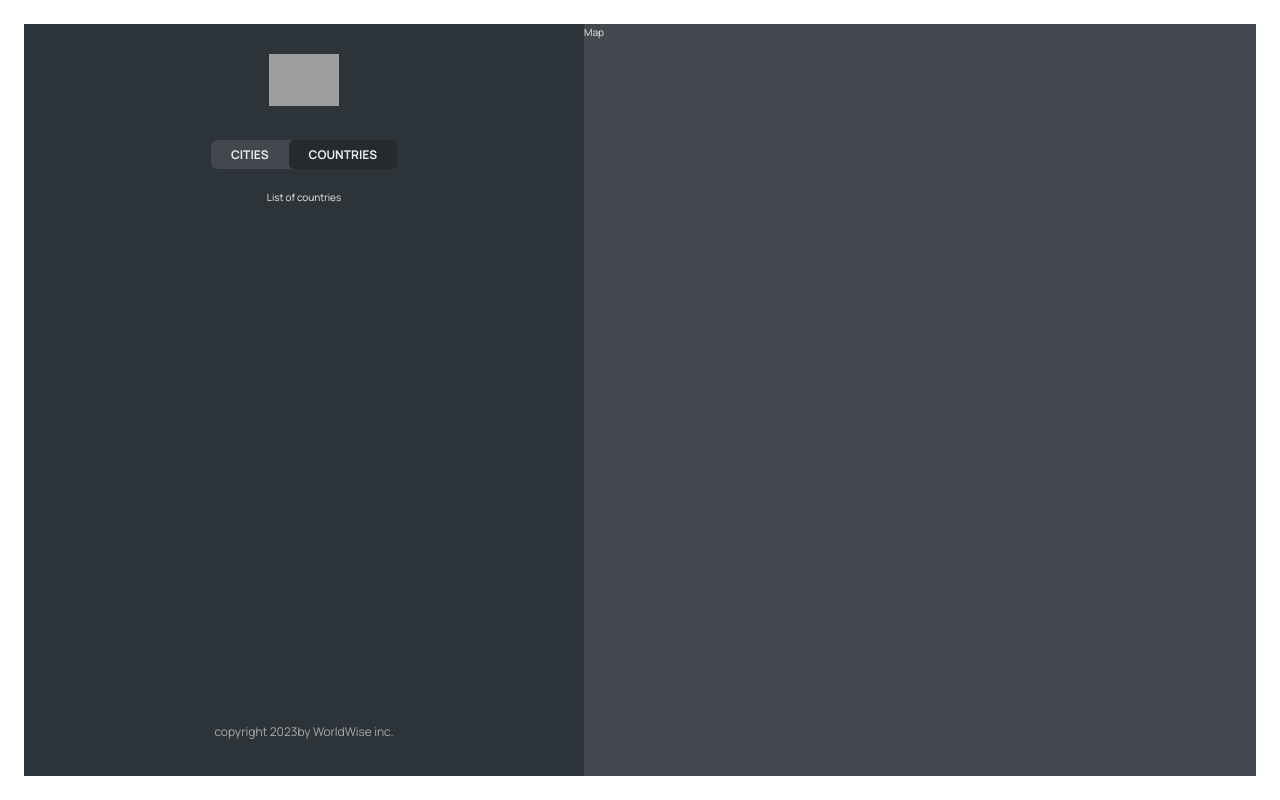
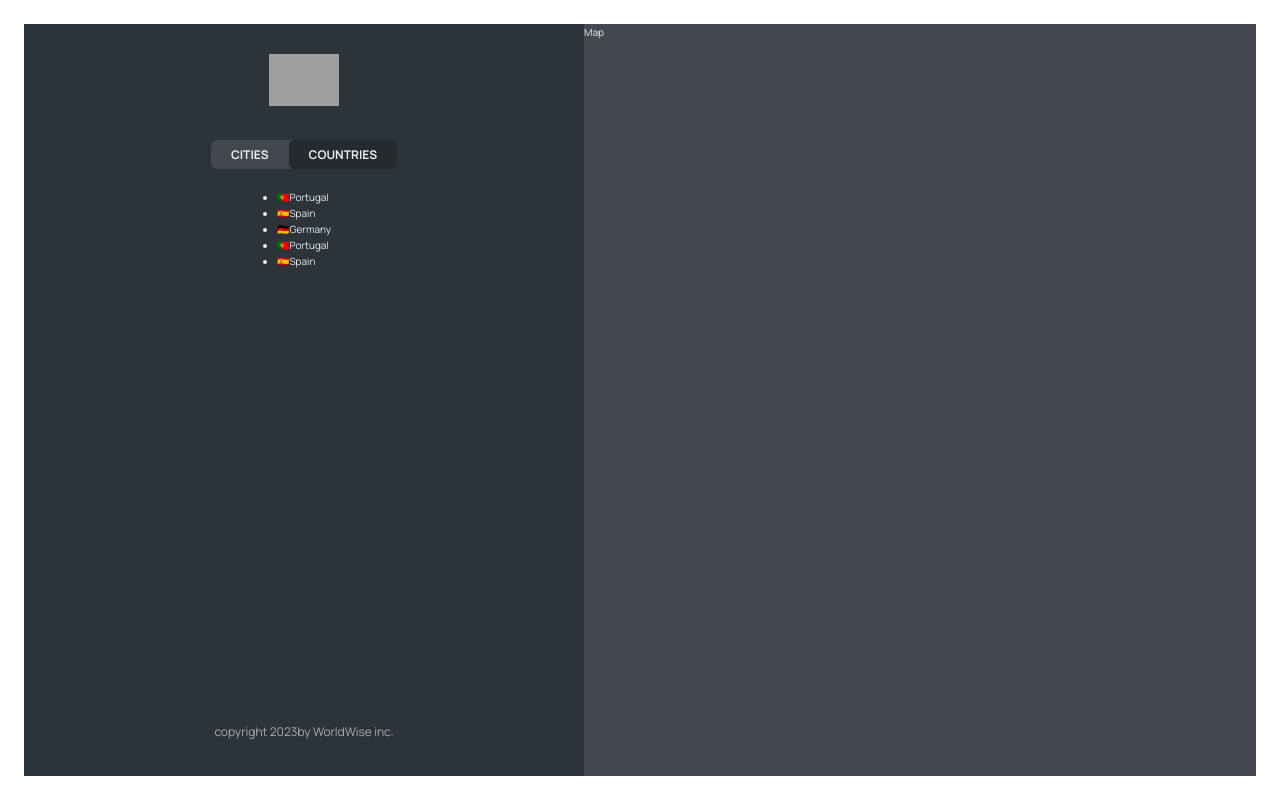
Before and after one commit to njahi/worldwise, a React (Vite) app: page /app/countries in a window 1280 px wide. Built offline with nearby package versions, Linux system fonts and the light colour scheme; data requests are answered from the project's data file; grey boxes are pictures that could not be loaded.

Commit message:
country Item component

```diff
--- a/src/App.jsx
+++ b/src/App.jsx
@@ -1,3 +1,4 @@
+import { useEffect, useState } from "react";
 import { BrowserRouter, Route, Routes } from "react-router-dom";
 import Product from "./pages/Product";
 import HomePage from "./pages/HomePage";
@@ -6,7 +7,7 @@ import PageNotFound from "./pages/PageNotFound";
 import AppLayout from "./pages/AppLayout";
 import Login from "./pages/Login";
 import CityList from "./components/CityList";
-import { useEffect, useState } from "react";
+import CountryList from "./components/CountryList";
 const Base_Url = "http://localhost:9000";
 function App() {
   const [cities, setCities] = useState([]);
@@ -69,7 +70,12 @@ function App() {
           />
           <Route
             path='countries'
-            element={<p>List of countries</p>}
+            element={
+              <CountryList
+                cities={cities}
+                isLoading={isLoading}
+              />
+            }
           />
           <Route
             path='form'
--- a/src/components/CityItem.jsx
+++ b/src/components/CityItem.jsx
@@ -14,7 +14,7 @@ export default function CityItem({ city }) {
       <span className={styles.emoji}>{emoji}</span>
       <h3 className={styles.name}>{cityName}</h3>
       <time className={styles.date}>{formatDate(date)}</time>
-      <button className={styles.deleteBtn}></button>
+      <button className={styles.deleteBtn}>&times;</button>
     </li>
   );
 }
--- /dev/null
+++ b/src/components/CountryItem.jsx
@@ -0,0 +1,12 @@
+/* eslint-disable react/prop-types */
+import styles from "./CountryItem.module.css";
+
+export default function CountryItem({ city }) {
+  const { emoji, country } = city;
+  return (
+    <li>
+      <span className={styles.emoji}>{emoji}</span>
+      <span className={styles.country}>{country}</span>
+    </li>
+  );
+}
--- /dev/null
+++ b/src/components/CountryList.jsx
@@ -0,0 +1,18 @@
+/* eslint-disable react/prop-types */
+import CountryItem from "./CountryItem";
+import styles from "./CountryList.module.css";
+import Spinner from "./Spinner";
+export default function CountryList({ cities, isLoading }) {
+  if (isLoading) return <Spinner />;
+
+  return (
+    <ul className={styles.countryList}>
+      {cities.map((city) => (
+        <CountryItem
+          key={city.id}
+          city={city}
+        />
+      ))}
+    </ul>
+  );
+}
--- a/src/data/cities.json
+++ b/src/data/cities.json
@@ -35,6 +35,30 @@
         "lng": 13.376933665713324
       },
       "id": 98443197
+    },
+    {
+      "cityName": "Faro",
+      "country": "Portugal",
+      "emoji": "🇵🇹",
+      "date": "2027-10-31T15:59:59.138Z",
+      "notes": "My favorite city so far!",
+      "position": {
+        "lat": 38.727881642324164,
+        "lng": -9.140900099907554
+      },
+      "id": 7393
+    },
+    {
+      "cityName": "Barcelona",
+      "country": "Spain",
+      "emoji": "🇪🇸",
+      "date": "2027-07-15T08:22:53.976Z",
+      "notes": "",
+      "position": {
+        "lat": 40.46635901755316,
+        "lng": -3.7133789062500004
+      },
+      "id": 1780
     }
   ]
 }
```
Also changed, not shown: src/components/CountryItem.module.css (added), src/components/CountryList.module.css (added).
